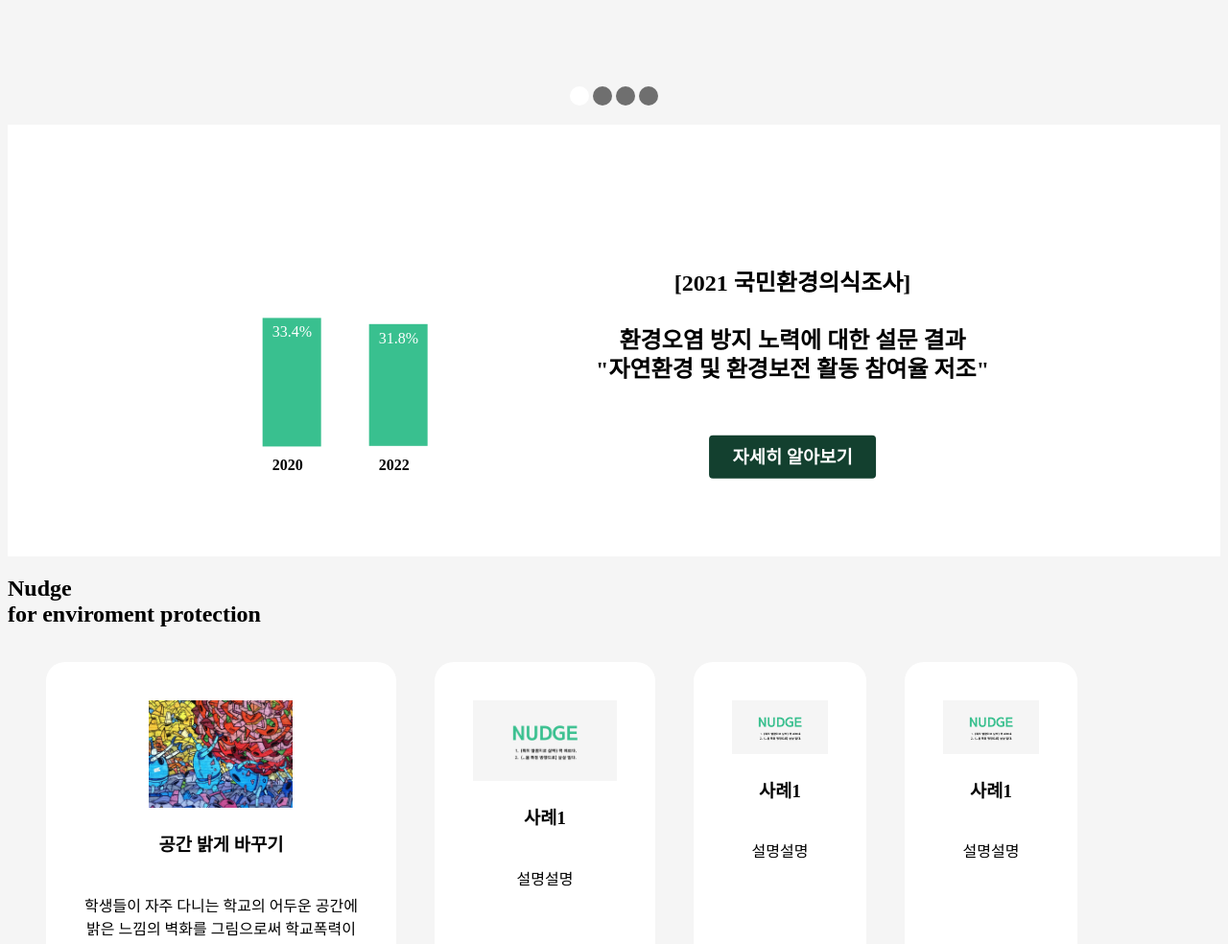
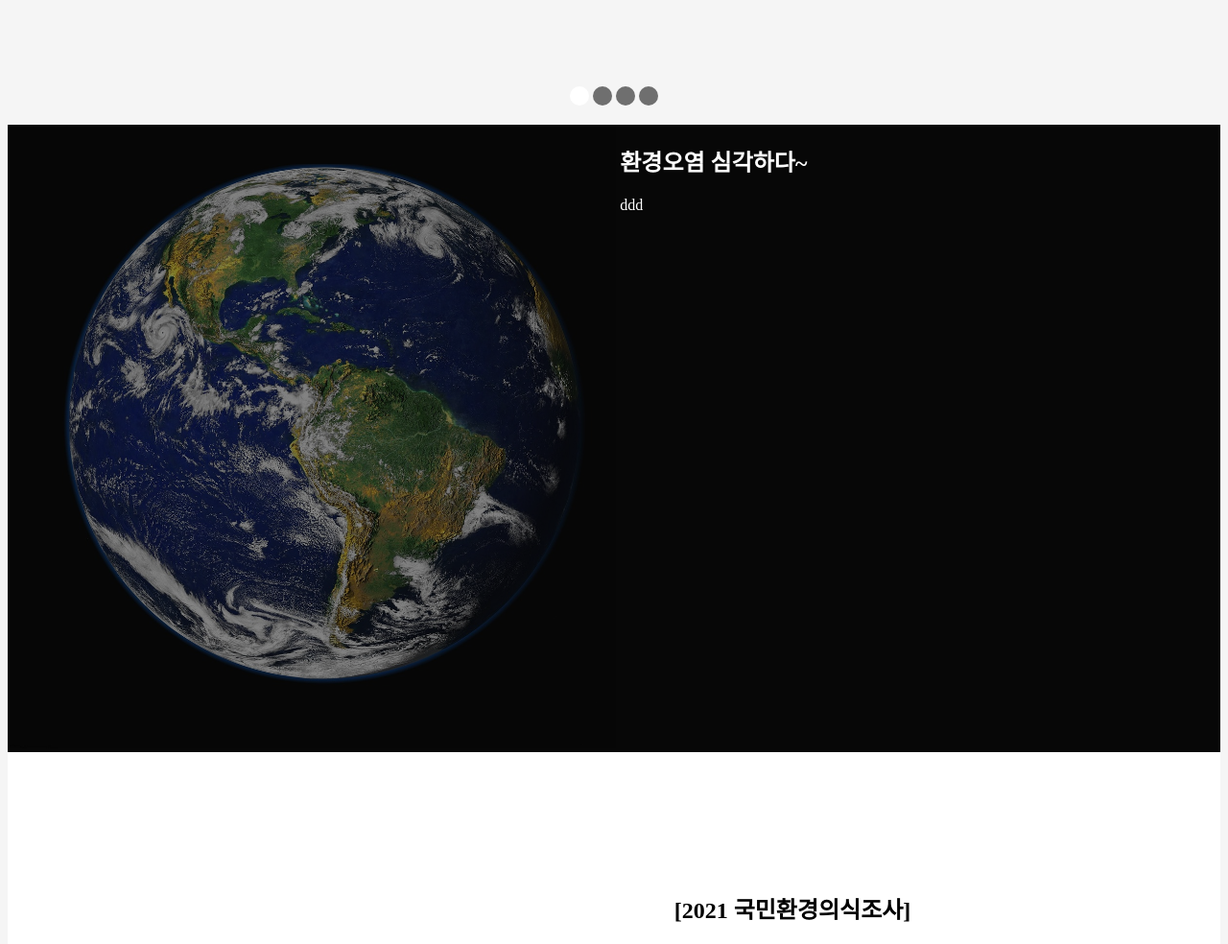
Before and after one commit to YerinJi/webpro-project, a plain HTML site: page 코드/index.html in a window 1280 px wide. Shown: the part 460-1444 px from the top of the page at 96% size. Drawn offline with Linux system fonts and the light colour scheme.

Commit message:
HTML,CSS:earth

```diff
--- a/코드/index.html
+++ b/코드/index.html
@@ -58,6 +58,19 @@
             <label for="slide4">&nbsp;</label>
         </div>
     </div>
+
+    <div>
+        <section style="background-color: #070707;">
+            <div class="earth__img">
+                <img class="earth" src="/media/earth.jpg" height="650px">
+            </div>
+            <div class="earth__text">
+                <h1>환경오염 심각하다~ </h1>
+                <span>ddd</span>
+            </div>
+        </section>
+    </div>
+
     <div>
         <section style="height: 400px; padding-top: 50px;" id="stat_box">
             <div class="stat_text">
--- a/코드/style.css
+++ b/코드/style.css
@@ -121,6 +121,18 @@ ul.imgs li{
     left: 0;
     transition: 0.5s;
     z-index: 1;
+}
+
+/* earth */
+
+.earth__img {
+    display: inline-block;
+    vertical-align: top;
+    opacity: 0.5;
+}
+.earth__text {
+    color: white;
+    display: inline-block;
 }
 
 /* statistic */
```
Also changed, not shown: media/earth.jpg (added).
